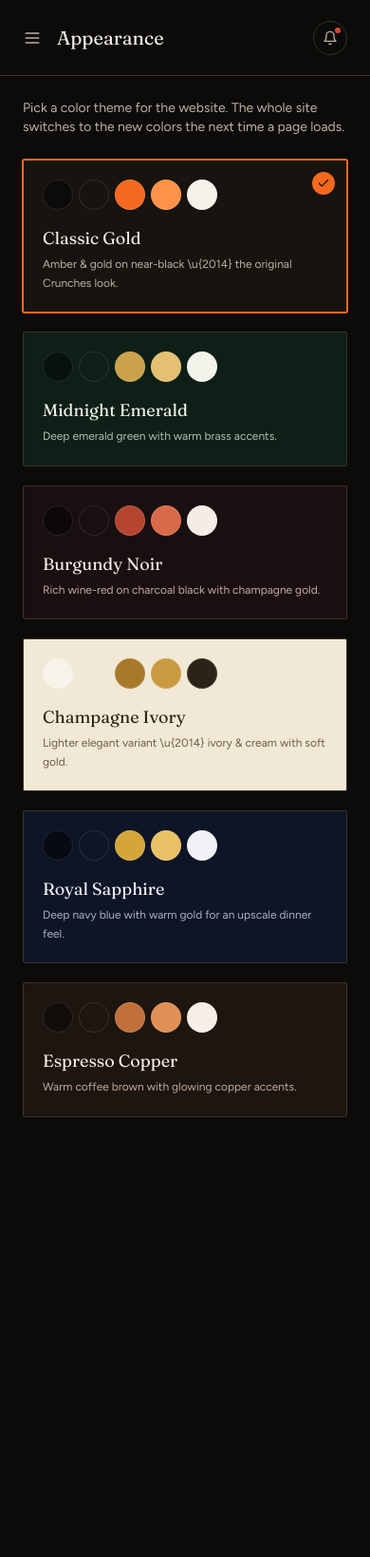
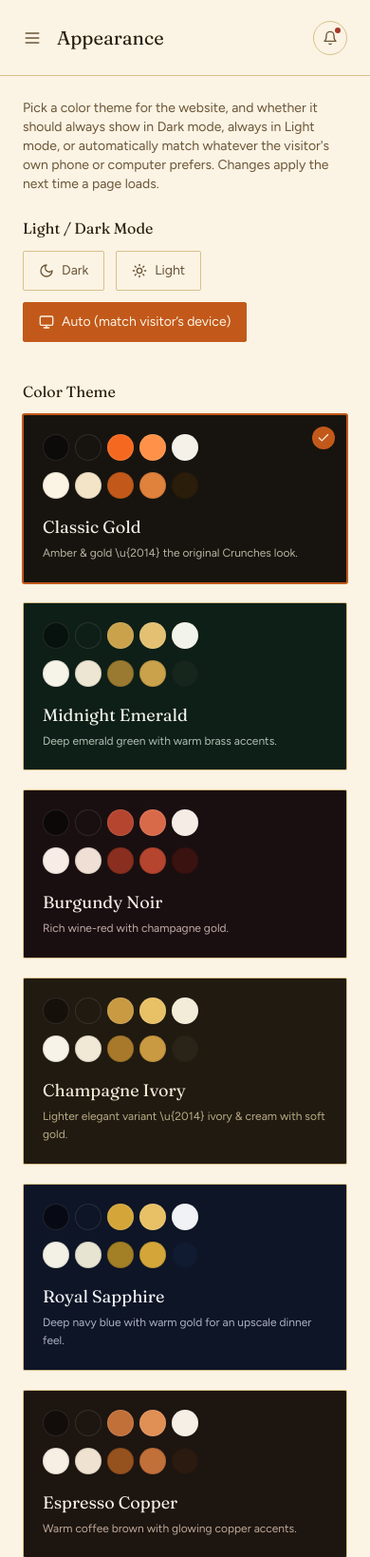
Before and after one commit to sytal/sytal-coffee, a Laravel app: page /admin/appearance in a window 390 px wide. Shown: the top 1639 px of the page at 95% size. Before the commit the page ends 1176 px from the top, so only its background shows below. Run offline with Laravel 12, Linux system fonts and the light colour scheme; a user stored in the database is signed in; data comes from the database, SQL or seed files in the repository; style sheets or scripts are compiled from the project's sources; some libraries are stand-ins or nearby versions.

Commit message:
Add dark/light/auto mode to Appearance, on top of color presets
Each of the 6 color presets now has both a dark and a light variant
(warm cream/ivory + gold accents for light, not a generic white
SaaS look), stored as nested arrays in ThemeService::presets() -- no
migration needed since theme_settings is a plain key-value table; mode
is just a second row ("theme_mode": dark|light|auto, default auto).

"Auto" (the default until the owner forces one) falls back to the
visitor's OS/device preference: app.blade.php injects the dark
variant's CSS vars under :root plus the light variant under
@media (prefers-color-scheme: light); forcing "dark" or "light"
injects only that one variant, ignoring the media query. Verified both
paths by curling a scratch server and checking the emitted
--brand-background value.

Admin > Appearance gets a Dark/Light/Auto toggle above the existing
preset swatches (which now preview both variants), PATCHing the same
/admin/appearance endpoint with an optional `mode` field alongside the
existing `theme` field. GET /api/v1/theme now returns {key, name,
mode, dark, light} for the Flutter app to resolve itself.

Co-Authored-By: Claude Sonnet 5 <noreply@anthropic.com>

```diff
--- a/app/Services/ThemeService.php
+++ b/app/Services/ThemeService.php
@@ -5,23 +5,35 @@ namespace App\Services;
 use App\Models\ThemeSetting;
 
 /**
- * Premium, elegant restaurant-vibe color presets. "classic_gold" matches
- * today's hardcoded palette exactly (resources/js/config/colors.js) so the
- * site looks unchanged until the owner picks a different preset.
+ * Premium, elegant restaurant-vibe color presets, each with a "dark" and
+ * "light" variant. "classic_gold" (dark) matches today's hardcoded
+ * palette exactly (resources/js/config/colors.js) so the site looks
+ * unchanged until the owner picks a different preset/mode.
+ *
+ * Mode ("dark" | "light" | "auto") is stored separately from the preset,
+ * so the owner can force one — "auto" (the default, no explicit choice
+ * made yet) falls back to the visitor's OS/device preference
+ * (prefers-color-scheme on web, platformBrightness in the Flutter app).
  */
 class ThemeService
 {
     public const SETTING_KEY = 'active_theme';
 
+    public const MODE_SETTING_KEY = 'theme_mode';
+
     public const DEFAULT_PRESET = 'classic_gold';
+
+    public const DEFAULT_MODE = 'auto';
+
+    public const MODES = ['dark', 'light', 'auto'];
 
     public static function presets(): array
     {
         return [
             'classic_gold' => [
                 'name' => 'Classic Gold',
-                'description' => 'Amber & gold on near-black \u{2014} the original Crunches look.',
-                'colors' => [
+                'description' => 'Amber & gold \u{2014} the original Crunches look.',
+                'dark' => [
                     'background' => '#0c0b09',
                     'surface' => '#17140f',
                     'surfaceAlt' => '#1f1b15',
@@ -34,11 +46,24 @@ class ThemeService
                     'success' => '#5fae70',
                     'danger' => '#d6462f',
                 ],
+                'light' => [
+                    'background' => '#fbf3e4',
+                    'surface' => '#f3e4c8',
+                    'surfaceAlt' => '#ecd9b4',
+                    'border' => '#d8c08a',
+                    'foreground' => '#2a1d0a',
+                    'foregroundMuted' => '#6b5636',
+                    'gold' => '#c2591a',
+                    'goldLight' => '#e0813c',
+                    'goldDark' => '#96430f',
+                    'success' => '#3f7d4f',
+                    'danger' => '#a63a2a',
+                ],
             ],
             'midnight_emerald' => [
                 'name' => 'Midnight Emerald',
                 'description' => 'Deep emerald green with warm brass accents.',
-                'colors' => [
+                'dark' => [
                     'background' => '#07120e',
                     'surface' => '#0e1f17',
                     'surfaceAlt' => '#16291f',
@@ -51,11 +76,24 @@ class ThemeService
                     'success' => '#4fae7d',
                     'danger' => '#d6462f',
                 ],
+                'light' => [
+                    'background' => '#f6f3e8',
+                    'surface' => '#ece6d2',
+                    'surfaceAlt' => '#e1d9bf',
+                    'border' => '#c9bb94',
+                    'foreground' => '#16261d',
+                    'foregroundMuted' => '#51604f',
+                    'gold' => '#9a7a30',
+                    'goldLight' => '#c9a24b',
+                    'goldDark' => '#6e551f',
+                    'success' => '#3f7d4f',
+                    'danger' => '#a63a2a',
+                ],
             ],
             'burgundy_noir' => [
                 'name' => 'Burgundy Noir',
-                'description' => 'Rich wine-red on charcoal black with champagne gold.',
-                'colors' => [
+                'description' => 'Rich wine-red with champagne gold.',
+                'dark' => [
                     'background' => '#0c0808',
                     'surface' => '#1a0f10',
                     'surfaceAlt' => '#241517',
@@ -68,11 +106,37 @@ class ThemeService
                     'success' => '#5fae70',
                     'danger' => '#e0493a',
                 ],
+                'light' => [
+                    'background' => '#f7ede6',
+                    'surface' => '#efdfd4',
+                    'surfaceAlt' => '#e6cfc1',
+                    'border' => '#cfa891',
+                    'foreground' => '#3a1210',
+                    'foregroundMuted' => '#7a4f48',
+                    'gold' => '#8a2f1f',
+                    'goldLight' => '#b5452f',
+                    'goldDark' => '#671f14',
+                    'success' => '#3f7d4f',
+                    'danger' => '#8a2f1f',
+                ],
             ],
             'champagne_ivory' => [
                 'name' => 'Champagne Ivory',
                 'description' => 'Lighter elegant variant \u{2014} ivory & cream with soft gold.',
-                'colors' => [
+                'dark' => [
+                    'background' => '#15110a',
+                    'surface' => '#201a10',
+                    'surfaceAlt' => '#2a2215',
+                    'border' => '#4a3c22',
+                    'foreground' => '#f3ecd9',
+                    'foregroundMuted' => '#b9ab85',
+                    'gold' => '#c99a42',
+                    'goldLight' => '#e8c166',
+                    'goldDark' => '#96721f',
+                    'success' => '#3f7d4f',
+                    'danger' => '#a63a2a',
+                ],
+                'light' => [
                     'background' => '#f8f3e9',
                     'surface' => '#f1e8d6',
                     'surfaceAlt' => '#e9ddc4',
@@ -89,7 +153,7 @@ class ThemeService
             'royal_sapphire' => [
                 'name' => 'Royal Sapphire',
                 'description' => 'Deep navy blue with warm gold for an upscale dinner feel.',
-                'colors' => [
+                'dark' => [
                     'background' => '#070a14',
                     'surface' => '#0e1526',
                     'surfaceAlt' => '#161f33',
@@ -102,11 +166,24 @@ class ThemeService
                     'success' => '#4fae7d',
                     'danger' => '#d6462f',
                 ],
+                'light' => [
+                    'background' => '#f3f1e6',
+                    'surface' => '#e8e4d2',
+                    'surfaceAlt' => '#dcd6bd',
+                    'border' => '#b9ad88',
+                    'foreground' => '#101a30',
+                    'foregroundMuted' => '#4d5569',
+                    'gold' => '#a37f25',
+                    'goldLight' => '#d4a63a',
+                    'goldDark' => '#7f6019',
+                    'success' => '#3f7d4f',
+                    'danger' => '#a63a2a',
+                ],
             ],
             'espresso_copper' => [
                 'name' => 'Espresso Copper',
                 'description' => 'Warm coffee brown with glowing copper accents.',
-                'colors' => [
+                'dark' => [
                     'background' => '#120d0a',
                     'surface' => '#1d1510',
                     'surfaceAlt' => '#271c14',
@@ -119,6 +196,19 @@ class ThemeService
                     'success' => '#5fae70',
                     'danger' => '#d6462f',
                 ],
+                'light' => [
+                    'background' => '#f7efe4',
+                    'surface' => '#efe2d0',
+                    'surfaceAlt' => '#e5d2b8',
+                    'border' => '#cbab84',
+                    'foreground' => '#2a1a0f',
+                    'foregroundMuted' => '#6b5240',
+                    'gold' => '#95521f',
+                    'goldLight' => '#c2703a',
+                    'goldDark' => '#6e3c13',
+                    'success' => '#3f7d4f',
+                    'danger' => '#a63a2a',
+                ],
             ],
         ];
     }
@@ -126,11 +216,14 @@ class ThemeService
     public function active(): array
     {
         $key = ThemeSetting::where('key', self::SETTING_KEY)->value('value') ?? self::DEFAULT_PRESET;
+        $mode = ThemeSetting::where('key', self::MODE_SETTING_KEY)->value('value') ?? self::DEFAULT_MODE;
         $presets = static::presets();
+        $preset = $presets[$key] ?? $presets[self::DEFAULT_PRESET];
 
         return [
-            'key' => $key,
-            'preset' => $presets[$key] ?? $presets[self::DEFAULT_PRESET],
+            'key' => $presets[$key] ?? false ? $key : self::DEFAULT_PRESET,
+            'mode' => in_array($mode, self::MODES, true) ? $mode : self::DEFAULT_MODE,
+            'preset' => $preset,
         ];
     }
 
@@ -142,4 +235,13 @@ class ThemeService
 
         ThemeSetting::updateOrCreate(['key' => self::SETTING_KEY], ['value' => $presetKey]);
     }
+
+    public function setMode(string $mode): void
+    {
+        if (!in_array($mode, self::MODES, true)) {
+            throw new \InvalidArgumentException("Unknown theme mode: {$mode}");
+        }
+
+        ThemeSetting::updateOrCreate(['key' => self::MODE_SETTING_KEY], ['value' => $mode]);
+    }
 }
--- a/resources/js/Pages/Admin/Appearance.jsx
+++ b/resources/js/Pages/Admin/Appearance.jsx
@@ -1,10 +1,17 @@
 import { Head, router } from '@inertiajs/react';
 import { useState } from 'react';
 import AdminLayout from '@/Layouts/AdminLayout';
-import { LuCheck } from 'react-icons/lu';
+import { LuCheck, LuSun, LuMoon, LuMonitor } from 'react-icons/lu';
 
-export default function Appearance({ presets = {}, active }) {
+const MODES = [
+    { key: 'dark', label: 'Dark', icon: LuMoon },
+    { key: 'light', label: 'Light', icon: LuSun },
+    { key: 'auto', label: 'Auto (match visitor’s device)', icon: LuMonitor },
+];
+
+export default function Appearance({ presets = {}, active, mode: initialMode }) {
     const [current, setCurrent] = useState(active);
+    const [mode, setMode] = useState(initialMode ?? 'auto');
     const [saving, setSaving] = useState(null);
 
     function choose(key) {
@@ -16,17 +23,58 @@ export default function Appearance({ presets = {}, active }) {
         });
     }
 
+    function chooseMode(key) {
+        setSaving(`mode:${key}`);
+        router.patch('/admin/appearance', { mode: key }, {
+            preserveScroll: true,
+            onSuccess: () => setMode(key),
+            onFinish: () => setSaving(null),
+        });
+    }
+
     return (
         <AdminLayout title="Appearance">
             <Head title="Admin — Appearance" />
             <p className="mb-6 max-w-2xl text-sm text-brand-foregroundMuted">
-                Pick a color theme for the website. The whole site switches to the new colors the
-                next time a page loads.
+                Pick a color theme for the website, and whether it should always show in Dark
+                mode, always in Light mode, or automatically match whatever the visitor's own
+                phone or computer prefers. Changes apply the next time a page loads.
             </p>
 
+            <div className="mb-10">
+                <h3 className="mb-3 font-display text-base text-brand-foreground">Light / Dark Mode</h3>
+                <div className="flex flex-wrap gap-3">
+                    {MODES.map(({ key, label, icon: Icon }) => {
+                        const isActive = mode === key;
+                        return (
+                            <button
+                                key={key}
+                                type="button"
+                                onClick={() => chooseMode(key)}
+                                disabled={saving !== null}
+                                className={`flex items-center gap-2 rounded-sm border px-4 py-2.5 text-sm transition ${
+                                    isActive
+                                        ? 'border-brand-gold bg-brand-gold text-brand-background'
+                                        : 'border-brand-border text-brand-foregroundMuted hover:border-brand-gold hover:text-brand-gold'
+                                }`}
+                            >
+                                <Icon className="h-4 w-4" />
+                                {label}
+                                {saving === `mode:${key}` && <span className="ml-1 text-xs">Saving...</span>}
+                            </button>
+                        );
+                    })}
+                </div>
+            </div>
+
+            <h3 className="mb-3 font-display text-base text-brand-foreground">Color Theme</h3>
             <div className="grid grid-cols-1 gap-5 sm:grid-cols-2 lg:grid-cols-3">
                 {Object.entries(presets).map(([key, preset]) => {
                     const isActive = current === key;
+                    // Preview using whichever variant is currently relevant —
+                    // the dark one, except when the owner has forced Light mode.
+                    const previewColors = mode === 'light' ? preset.light : preset.dark;
+
                     return (
                         <button
                             key={key}
@@ -38,7 +86,7 @@ export default function Appearance({ presets = {}, active }) {
                                     ? 'border-brand-gold ring-1 ring-brand-gold'
                                     : 'border-brand-border hover:border-brand-gold/60'
                             }`}
-                            style={{ backgroundColor: preset.colors.surface }}
+                            style={{ backgroundColor: previewColors.surface }}
                         >
                             {isActive && (
                                 <span className="absolute right-3 top-3 flex h-6 w-6 items-center justify-center rounded-full bg-brand-gold text-brand-background">
@@ -46,25 +94,34 @@ export default function Appearance({ presets = {}, active }) {
                                 </span>
                             )}
 
+                            <div className="mb-3 flex gap-1.5">
+                                {['background', 'surface', 'gold', 'goldLight', 'foreground'].map((token) => (
+                                    <span
+                                        key={`dark-${token}`}
+                                        className="h-7 w-7 rounded-full border border-white/10"
+                                        style={{ backgroundColor: preset.dark[token] }}
+                                    />
+                                ))}
+                            </div>
                             <div className="mb-4 flex gap-1.5">
                                 {['background', 'surface', 'gold', 'goldLight', 'foreground'].map((token) => (
                                     <span
-                                        key={token}
-                                        className="h-8 w-8 rounded-full border border-white/10"
-                                        style={{ backgroundColor: preset.colors[token] }}
+                                        key={`light-${token}`}
+                                        className="h-7 w-7 rounded-full border border-black/10"
+                                        style={{ backgroundColor: preset.light[token] }}
                                     />
                                 ))}
                             </div>
 
-                            <h3 className="font-display text-lg" style={{ color: preset.colors.foreground }}>
+                            <h3 className="font-display text-lg" style={{ color: previewColors.foreground }}>
                                 {preset.name}
                             </h3>
-                            <p className="mt-1 text-xs leading-relaxed" style={{ color: preset.colors.foregroundMuted }}>
+                            <p className="mt-1 text-xs leading-relaxed" style={{ color: previewColors.foregroundMuted }}>
                                 {preset.description}
                             </p>
 
                             {saving === key && (
-                                <p className="mt-3 text-xs uppercase tracking-wider" style={{ color: preset.colors.gold }}>
+                                <p className="mt-3 text-xs uppercase tracking-wider" style={{ color: previewColors.gold }}>
                                     Saving...
                                 </p>
                             )}
--- a/resources/views/app.blade.php
+++ b/resources/views/app.blade.php
@@ -10,17 +10,44 @@
         <link rel="icon" href="/favicon.svg" type="image/svg+xml">
         <link rel="alternate icon" href="/favicon.ico" sizes="any">
         @php($activeTheme = app(\App\Services\ThemeService::class)->active())
-        <meta name="theme-color" content="{{ $activeTheme['preset']['colors']['background'] }}">
+        @php($darkColors = $activeTheme['preset']['dark'])
+        @php($lightColors = $activeTheme['preset']['light'])
+        @php($mode = $activeTheme['mode'])
+        <meta name="theme-color" content="{{ $mode === 'light' ? $lightColors['background'] : $darkColors['background'] }}">
 
-        {{-- Active color theme (Admin > Appearance), injected before any paint so there's
-             no flash of the wrong palette. Tailwind's brand.* classes resolve these
-             CSS variables at runtime — see resources/js/config/colors.js. --}}
+        {{-- Active color theme + light/dark mode (Admin > Appearance), injected before
+             any paint so there's no flash of the wrong palette. Tailwind's brand.*
+             classes resolve these CSS variables at runtime — see
+             resources/js/config/colors.js. If the owner hasn't forced a mode
+             ("auto", the default), we fall back to the visitor's OS preference via
+             prefers-color-scheme; otherwise the forced mode always wins. --}}
         <style>
-            :root {
-                @foreach ($activeTheme['preset']['colors'] as $name => $hex)
-                    --brand-{{ $name }}: {{ $hex }};
-                @endforeach
-            }
+            @if ($mode === 'dark')
+                :root {
+                    @foreach ($darkColors as $name => $hex)
+                        --brand-{{ $name }}: {{ $hex }};
+                    @endforeach
+                }
+            @elseif ($mode === 'light')
+                :root {
+                    @foreach ($lightColors as $name => $hex)
+                        --brand-{{ $name }}: {{ $hex }};
+                    @endforeach
+                }
+            @else
+                :root {
+                    @foreach ($darkColors as $name => $hex)
+                        --brand-{{ $name }}: {{ $hex }};
+                    @endforeach
+                }
+                @media (prefers-color-scheme: light) {
+                    :root {
+                        @foreach ($lightColors as $name => $hex)
+                            --brand-{{ $name }}: {{ $hex }};
+                        @endforeach
+                    }
+                }
+            @endif
         </style>
 
         <!-- Fonts -->
--- a/routes/web.php
+++ b/routes/web.php
@@ -214,20 +214,35 @@ Route::prefix('admin')->middleware(['auth', 'role:admin,manager'])->group(functi
         return back()->with('success', 'Order updated!');
     })->name('admin.content.order');
 
-    // Appearance — pick one of the premium color-theme presets; it becomes
-    // the website's (and, via the API, the app's) active color combination.
+    // Appearance — pick one of the premium color-theme presets (each with a
+    // dark and light variant) plus a dark/light/auto mode; together they
+    // become the website's (and, via the API, the app's) active color
+    // combination. "Auto" mode (the default until the owner forces one)
+    // falls back to the visitor's own OS/device preference.
     Route::get('/appearance', function (ThemeService $themeService) {
+        $active = $themeService->active();
+
         return Inertia::render('Admin/Appearance', [
             'presets' => $themeService::presets(),
-            'active' => $themeService->active()['key'],
+            'active' => $active['key'],
+            'mode' => $active['mode'],
         ]);
     })->name('admin.appearance');
 
     Route::patch('/appearance', function (Request $request, ThemeService $themeService) {
-        $request->validate(['theme' => ['required', 'string']]);
-        $themeService->setActive($request->input('theme'));
+        $request->validate([
+            'theme' => ['nullable', 'string'],
+            'mode' => ['nullable', 'string', 'in:'.implode(',', ThemeService::MODES)],
+        ]);
 
-        return back()->with('success', 'Theme updated!');
+        if ($request->filled('theme')) {
+            $themeService->setActive($request->input('theme'));
+        }
+        if ($request->filled('mode')) {
+            $themeService->setMode($request->input('mode'));
+        }
+
+        return back()->with('success', 'Appearance updated!');
     })->name('admin.appearance.update');
 
     Route::get('/orders', function (OrderService $orderService) {
```
Also changed, not shown: app/Http/Controllers/Api/V1/ThemeController.php (+7 -2 lines).
